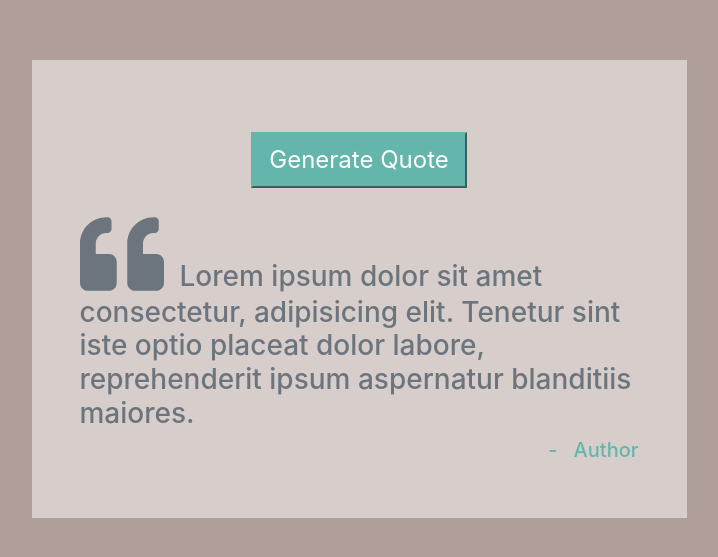
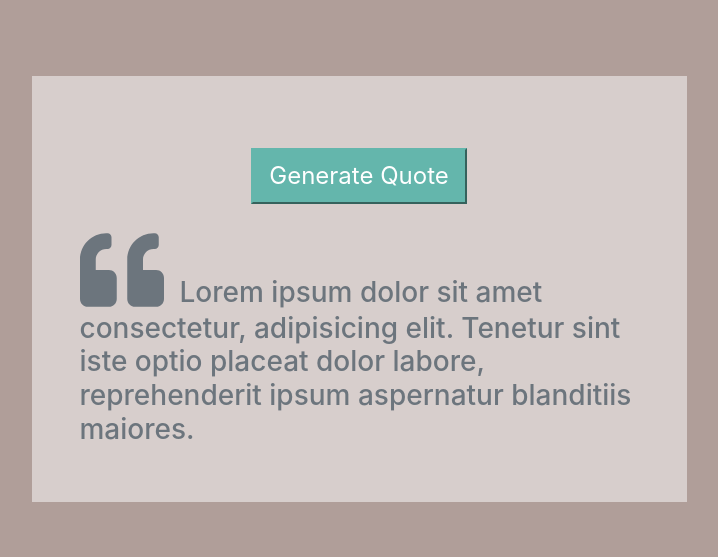
Before and after one commit to ocrearyy/git-stash, a plain HTML site: page index.html in a window 1280 px wide. Shown: the part 111-668 px from the top of the page, without its empty margins (281-999 px from the left). Drawn offline with Linux system fonts and the light colour scheme.

Commit message:
Test git stash features

```diff
--- a/index.html
+++ b/index.html
@@ -30,7 +30,6 @@
             ipsum dolor sit amet consectetur, adipisicing elit. Tenetur sint iste optio placeat dolor labore, reprehenderit
             ipsum aspernatur blanditiis maiores.
           </span></i></span></h3>
-        <h5 class="text-right text-capitalize author">-<span class="quote-author ml-3 ">author</span></h5>
       </div>
 
 
```
Also changed, not shown: text.txt (added).
